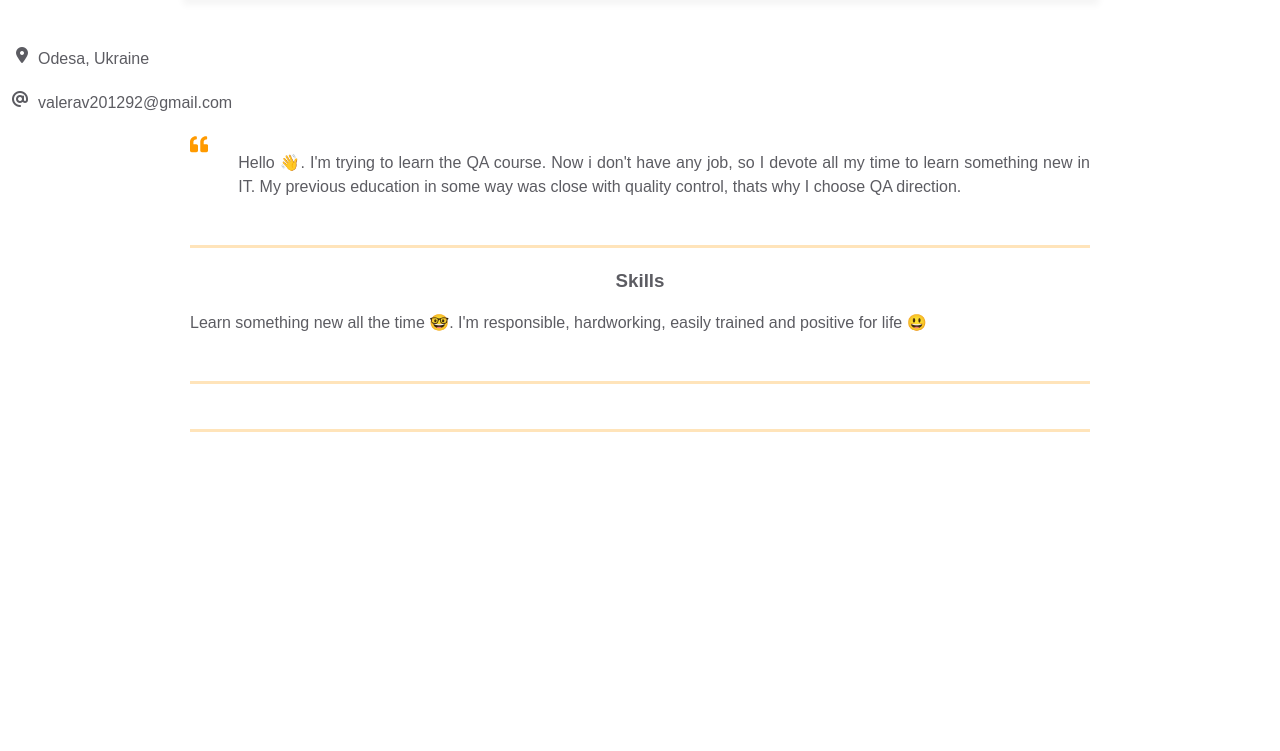
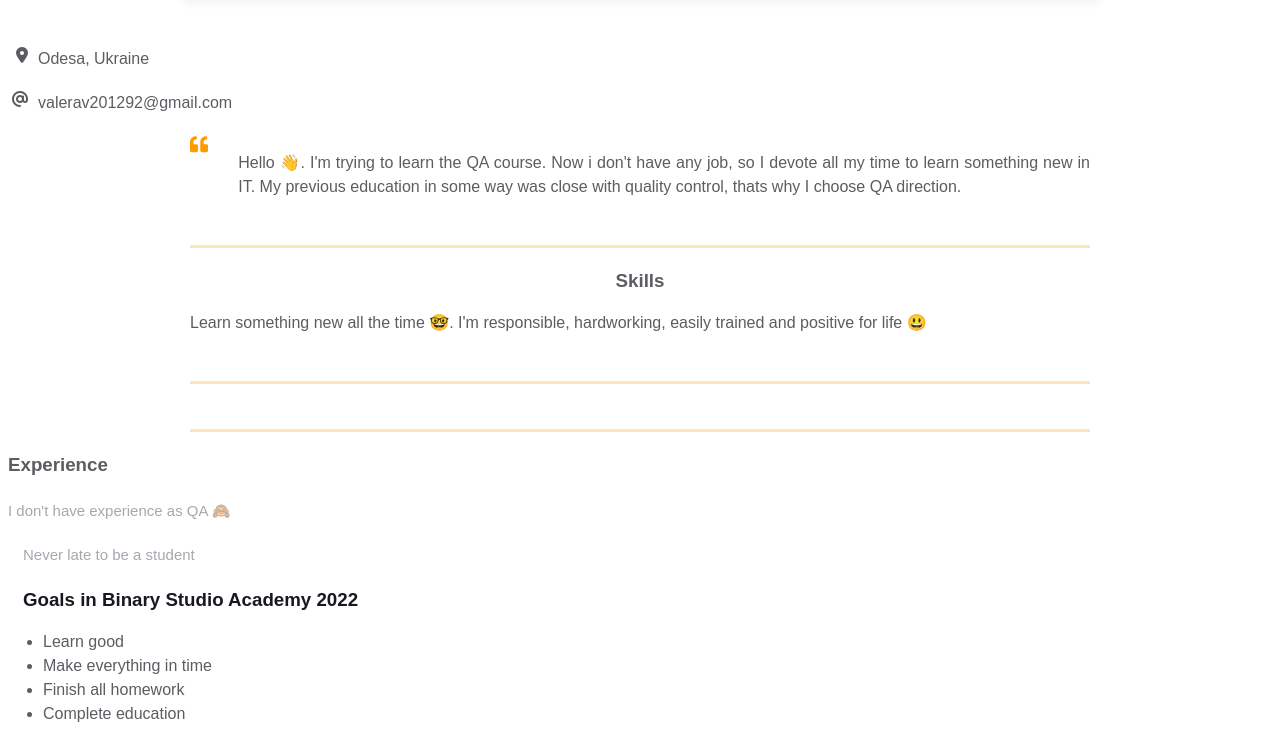
Before and after one commit to valera7529/homepage, a plain HTML site: page index.html in a window 1280 px wide. Shown: the part 415-1166 px from the top of the page. Before the commit the page ends 862 px from the top, so only its background shows below. Drawn offline with Linux system fonts and the light colour scheme.

Commit message:
Filled in Experiences block with information

```diff
--- a/index.html
+++ b/index.html
@@ -85,6 +85,26 @@
         </div>
       </div>
     </div>
+    <div class="experiences">
+      <h3 class="experiences__header">Experience</h3>
+      <div class="experiences__company">
+        <div class="experiences__company-header">
+          <span class="experiences__company-header-durability">I don't have experience as QA &#x1F648</span>
+          <h3 class="experiences__company-header-name"></h3>
+        </div>
+
+        <div class="experiences__company-project">
+          <span class="experiences__company-project-role">Never late to be a student</span>
+          <h3 class="experiences__company-project-name">Goals in Binary Studio Academy 2022</h3>
+          <ul class="experiences__company-project-responsibilities">
+            <li>Learn good</li>
+            <li>Make everything in time</li>
+            <li>Finish all homework</li>
+            <li>Complete education</li>
+          </ul>
+        </div>
+      </div>
+    </div>
   </main>
   </body>
 </html>
```
